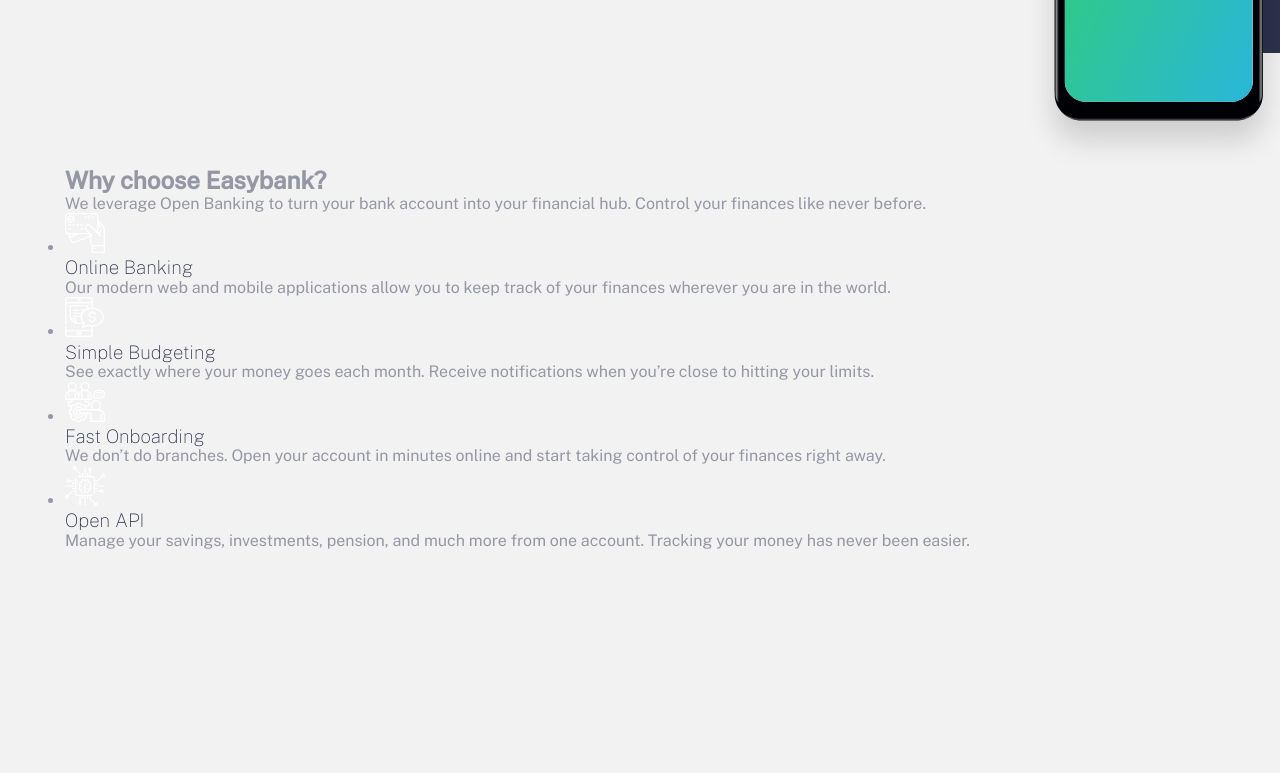
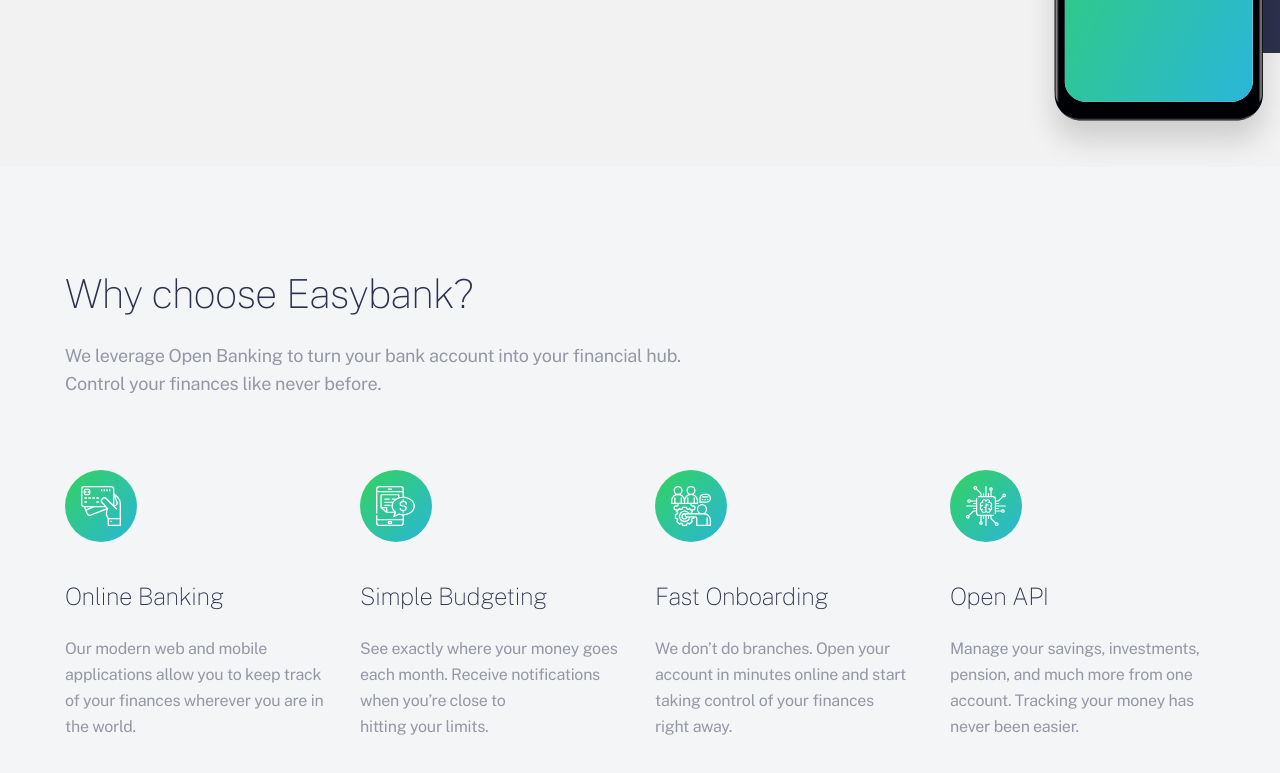
Before and after one commit to Bekzod97-div/easybank, a plain HTML site: page index.html in a window 1280 px wide. Shown: the part 713-1486 px from the top of the page. Before the commit the page ends 1263 px from the top, so only its background shows below. Drawn offline with Linux system fonts and the light colour scheme.

Commit message:
add info styles

```diff
--- a/css/styles.css
+++ b/css/styles.css
@@ -241,3 +241,67 @@ body {
 }
 
 /* Info section */
+.info {
+  background-color: #F4F5F7;
+  padding-top: 95px;
+  padding-bottom: 95px;
+}
+
+.info__heading--wrapper {
+  width: 100%;
+  max-width: 635px;
+  margin-bottom: 72px;
+}
+
+.info__heading-title {
+  font-size: 40px;
+  line-height: 64px;
+  letter-spacing: -0.71px;
+  margin-bottom: 16px;
+}
+
+/* Info content list */
+.info__list {
+  display: flex;
+  list-style: none;
+}
+
+.info__item {
+  width: 100%;
+  max-width: 255;
+  flex-grow: 1;
+}
+
+.info__item:not(:last-child) {
+  margin-right: 30px;
+}
+
+/* Info img */
+.info__img--wrapper {
+  display: flex;
+  align-items: center;
+  justify-content: center;
+  width: 72px;
+  height: 72px;
+  margin-bottom: 40px;
+  border-radius: 50%;
+  background-image: linear-gradient(135deg, #33D35E 0%, #2AB6D9 99.58%);
+}
+.info__img {
+  display: block;
+  width: 40px;
+  height: 40px;
+}
+
+/* Info content  */
+.info__content-title {
+  font-size: 24px;
+  line-height: 28px;
+  letter-spacing: -0.4px;
+  margin-bottom: 26px;
+}
+
+.info__content-text {
+  letter-spacing: -0.25px;
+  line-height: 26px;
+}
--- a/index.html
+++ b/index.html
@@ -60,10 +60,10 @@
         </section>
 
         <section class="info">
-          <div class="container info__container">
+          <div class="container">
             <div class="info__heading--wrapper">
-              <h2 class="info__heading-title">Why choose Easybank?</h2>
-              <p class="info__heading-text">We leverage Open Banking to turn your bank account into your financial hub. Control your finances like never before.</p>
+              <h2 class="info__heading-title title">Why choose Easybank?</h2>
+              <p class="info__heading-text text">We leverage Open Banking to turn your bank account into your financial hub. Control your finances like never before.</p>
             </div>
 
             <ul class="info__list">
@@ -80,7 +80,7 @@
                   <img class="info__img" src="./img/simple-budget.svg" alt="" width="40" height="40">
                 </div>
                 <h3 class="info__content-title title">Simple Budgeting</h3>
-                <p class="info__content-text">See exactly where your money goes each month. Receive notifications when you’re close to hitting your limits.</p>
+                <p class="info__content-text">See exactly where your money goes each month. Receive notifications when you’re close to <br> hitting your limits.</p>
               </li>
 
               <li class="info__item">
@@ -88,7 +88,7 @@
                   <img class="info__img" src="./img/onboarding.svg" alt="" width="40" height="40">
                 </div>
                 <h3 class="info__content-title title">Fast Onboarding</h3>
-                <p class="info__content-text">We don’t do branches. Open your account in minutes online and start taking control of your finances right away.</p>
+                <p class="info__content-text">We don’t do branches. Open your account in minutes online and start taking control of your finances <br> right away.</p>
               </li>
 
               <li class="info__item">
```
